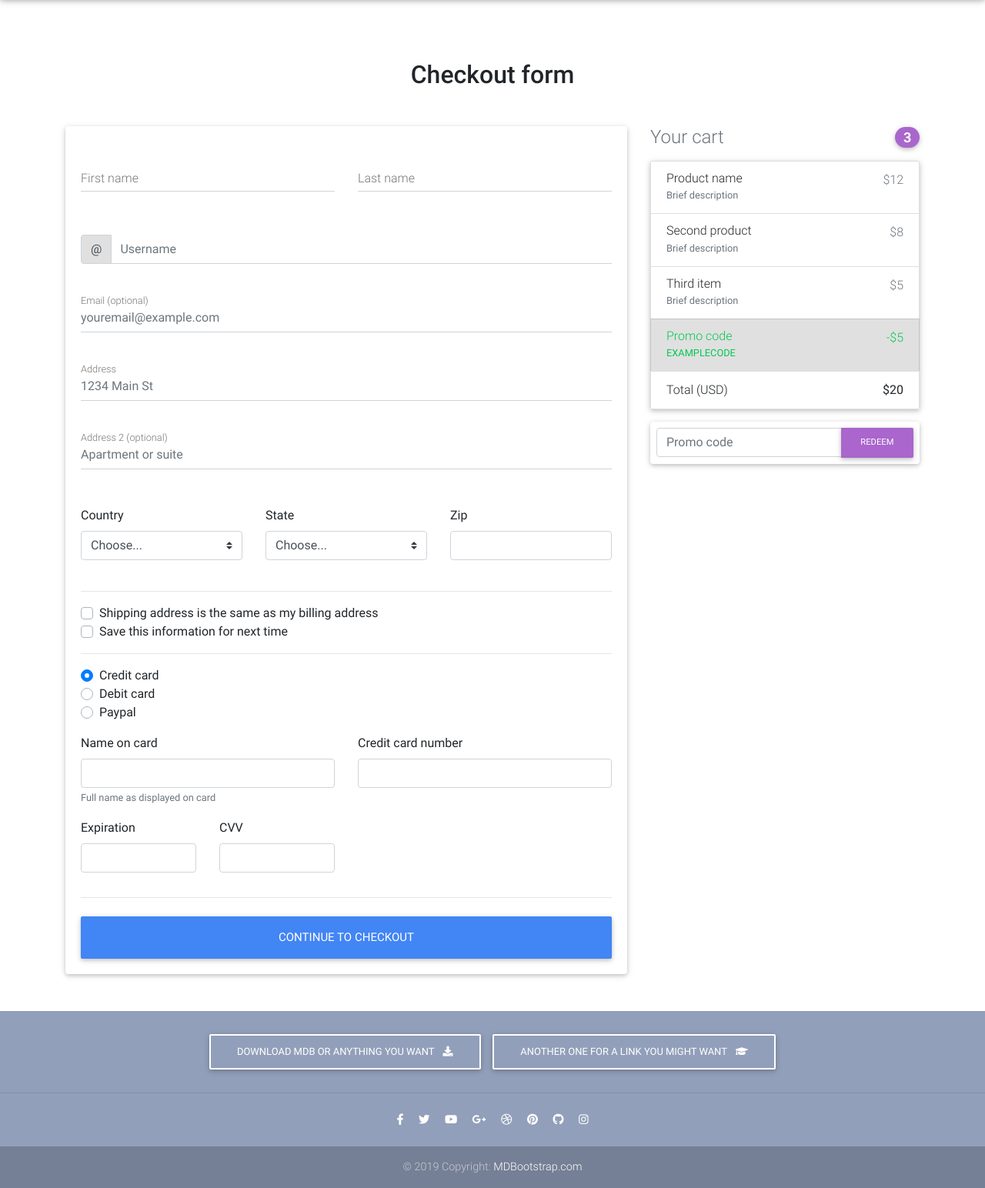
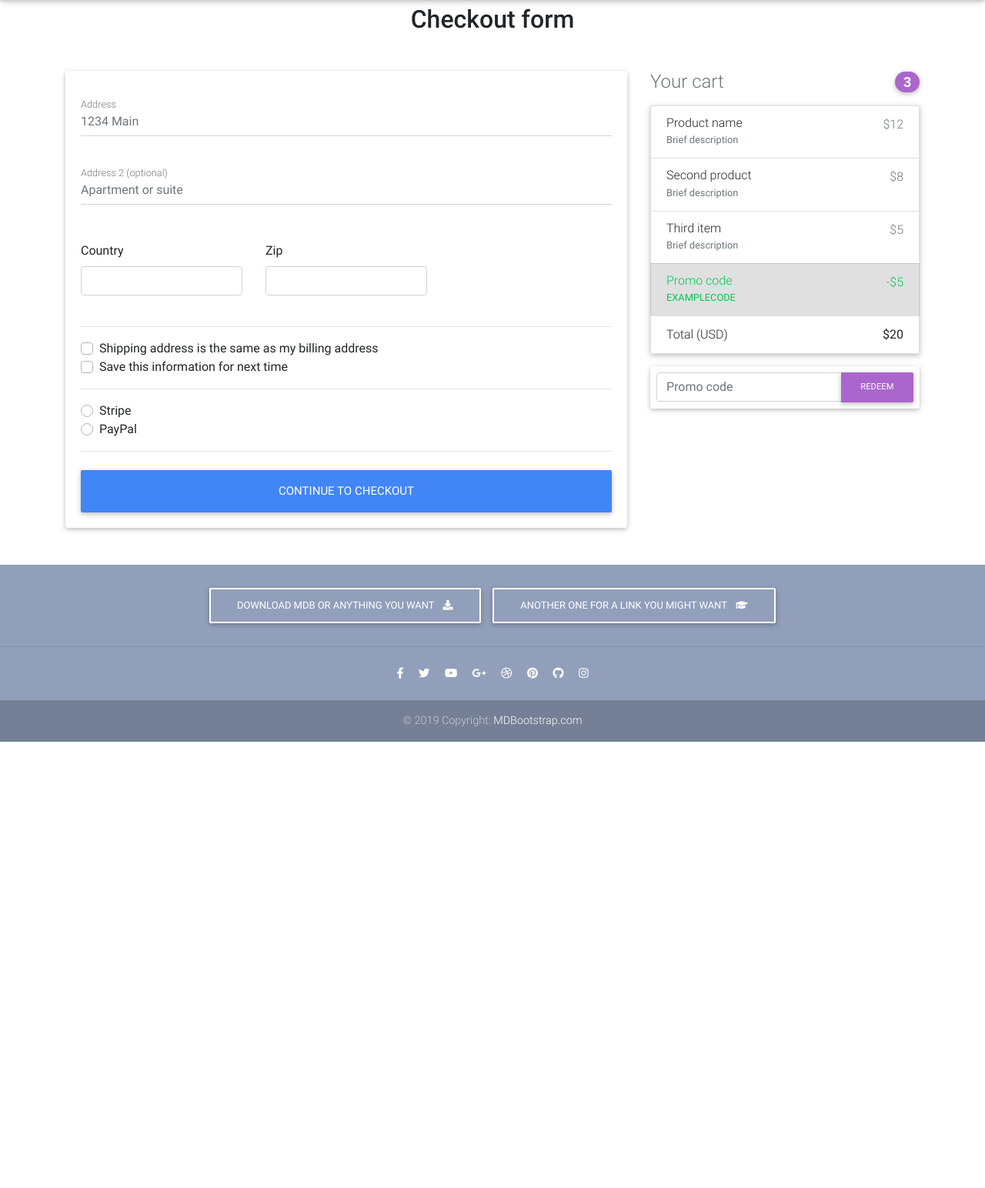
Before and after one commit to mb10-hub/ecommerce, a Django app: page /checkout/ in a window 1280 px wide. Shown: the part 66-1610 px from the top of the page at 77% size. After the commit the page ends 1030 px from the top, so only its background shows below. Run offline with Django 3.2, Linux system fonts and the light colour scheme; some libraries are stand-ins or nearby versions.

Commit message:
added functionality to checkout

```diff
--- /dev/null
+++ b/core/forms.py
@@ -0,0 +1,27 @@
+from django import forms
+from django_countries.fields import CountryField
+from django_countries.widgets import CountrySelectWidget
+
+PAYMENT_CHOICES = {
+    ('S', 'Stripe'),
+    ('P', 'PayPal')
+}
+
+class CheckoutForm(forms.Form):
+    street_address = forms.CharField(widget=forms.TextInput(attrs={
+        'placeholder': '1234 Main'
+    }))
+    appartment_address = forms.CharField(required=False, widget=forms.TextInput(attrs={
+        'placeholder': 'Apartment or suite'
+    }))
+    country = CountryField(blank_label='(select country)').formfield(
+        required=False,
+        widget=CountrySelectWidget(attrs={
+            'class': 'custom-select d-block w-100',
+        }))
+    zip = forms.CharField(widget=forms.TextInput(attrs={
+        'class': 'form-control'
+    }))
+    same_shipping_address = forms.BooleanField(required=False)
+    save_info = forms.BooleanField(required=False)
+    payment_option = forms.ChoiceField(widget=forms.RadioSelect(), choices=PAYMENT_CHOICES)
--- a/core/urls.py
+++ b/core/urls.py
@@ -2,7 +2,7 @@ from django.urls import path
 from .views import (
     item_list,
     product_page,
-    checkout_page,
+    CheckoutView,
     HomeView,
     OrderSummaryView,
     ItemDetailView,
@@ -16,7 +16,7 @@ app_name = 'core'
 urlpatterns = [
     path('', HomeView.as_view(), name='home'),
     path('product/<slug>/', ItemDetailView.as_view(), name='product-page'),
-    path('checkout/', checkout_page, name='checkout-page'),
+    path('checkout/', CheckoutView.as_view(), name='checkout-page'),
     path('order-summary/', OrderSummaryView.as_view(), name='order-summary'),
     path('add-to-cart/<slug>/', add_to_cart, name='add-to-cart'),
     path('remove-from-cart/<slug>/', remove_from_cart, name='remove-from-cart'),
--- a/core/views.py
+++ b/core/views.py
@@ -4,7 +4,8 @@ from django.contrib.auth.decorators import login_required
 from django.contrib.auth.mixins import LoginRequiredMixin
 from django.shortcuts import render, get_object_or_404, redirect
 from django.views.generic import ListView, DetailView, View
-from .models import Item, Order, OrderItem
+from .models import Item, Order, OrderItem, BillingAddress
+from .forms import CheckoutForm
 from django.utils import timezone
 
 def item_list(request):
@@ -22,9 +23,51 @@ def product_page(request):
     }
     return render(request, "product-page.html", context)
 
-def checkout_page(request):
-    context = {}
-    return render(request, "checkout-page.html", context)
+class CheckoutView(View):
+    def get(self, *args, **kwargs):
+        form = CheckoutForm()
+        context = {
+            'form': form
+
+        }
+        return render(self.request, "checkout-page.html", context)
+
+    def post(self, *args, **kwargs):
+        form = CheckoutForm(self.request.POST or None)
+        try:
+            order = Order.objects.get(user=self.request.user, ordered=False)
+
+            if form.is_valid():
+                street_address = form.cleaned_data.get('street_address')
+                appartment_address = form.cleaned_data.get('appartment_address')
+                country = form.cleaned_data.get('country')
+                zip = form.cleaned_data.get('zip')
+                # TODO: add functionality to the commented out
+                # same_shipping_address = form.cleaned_data.get('same_billing_address')
+                # save_info = form.cleaned_data.get('save_info')
+                payment_option = form.cleaned_data.get('payment_option')
+
+                billing_address = BillingAddress(
+                user = user.request.user,
+                street_address = street_address,
+                apartment_address = appartment_address,
+                country = country,
+                zip = zip
+                )
+                billing_address.save()
+                order.billing_address = billing_address
+                order.save()
+                #TODO: add redirect to the selected payment option
+
+                return redirect('core:checkout-page')
+            messages.warning(self.request, "Failed checkout")
+            return redirect('core:checkout-page')
+
+
+        except ObjectDoesNotExist:
+            messages.error(self.request, "You do not have an active order")
+            return redirect("core:order-summary")
+
 
 class HomeView(ListView):
     model = Item
--- a/ecommerce_project/settings.py
+++ b/ecommerce_project/settings.py
@@ -49,6 +49,7 @@ INSTALLED_APPS = [
     'allauth.account',
     'allauth.socialaccount',
     'crispy_forms',
+    'django_countries',
 
     'core',
 ]
--- a/requirements.txt
+++ b/requirements.txt
@@ -5,6 +5,7 @@ chardet==3.0.4
 defusedxml==0.6.0
 Django==3.0.7
 django-allauth==0.42.0
+django-countries==6.1.2
 django-crispy-forms==1.9.1
 idna==2.9
 isort==4.3.21
--- a/templates/checkout-page.html
+++ b/templates/checkout-page.html
@@ -1,7 +1,8 @@
 {% extends "base.html" %}
+{% load crispy_forms_tags %}
 
 {% block content %}
-  <main class="mt-5 pt-4">
+  <main>
     <div class="container wow fadeIn">
 
       <!-- Heading -->
@@ -15,63 +16,30 @@
 
           <!--Card-->
           <div class="card">
+            <!-- <form method="POST">
+            {% csrf_token %}
+            {{ form|crispy }}
+            <button class='btn btn-primary' type="submit">Checkout</button>
+           </form> -->
+
 
             <!--Card content-->
-            <form class="card-body">
+            <form  method="POST" class="card-body">
+              {% csrf_token %}
 
-              <!--Grid row-->
-              <div class="row">
 
-                <!--Grid column-->
-                <div class="col-md-6 mb-2">
-
-                  <!--firstName-->
-                  <div class="md-form ">
-                    <input type="text" id="firstName" class="form-control">
-                    <label for="firstName" class="">First name</label>
-                  </div>
-
-                </div>
-                <!--Grid column-->
-
-                <!--Grid column-->
-                <div class="col-md-6 mb-2">
-
-                  <!--lastName-->
-                  <div class="md-form">
-                    <input type="text" id="lastName" class="form-control">
-                    <label for="lastName" class="">Last name</label>
-                  </div>
-
-                </div>
-                <!--Grid column-->
-
-              </div>
-              <!--Grid row-->
-
-              <!--Username-->
-              <div class="md-form input-group pl-0 mb-5">
-                <div class="input-group-prepend">
-                  <span class="input-group-text" id="basic-addon1">@</span>
-                </div>
-                <input type="text" class="form-control py-0" placeholder="Username" aria-describedby="basic-addon1">
-              </div>
-
-              <!--email-->
-              <div class="md-form mb-5">
-                <input type="text" id="email" class="form-control" placeholder="youremail@example.com">
-                <label for="email" class="">Email (optional)</label>
-              </div>
 
               <!--address-->
               <div class="md-form mb-5">
-                <input type="text" id="address" class="form-control" placeholder="1234 Main St">
+                <!-- <input type="text" id="address" class="form-control" placeholder="1234 Main St"> -->
+                {{ form.street_address}}
                 <label for="address" class="">Address</label>
               </div>
 
               <!--address-2-->
               <div class="md-form mb-5">
-                <input type="text" id="address-2" class="form-control" placeholder="Apartment or suite">
+                <!-- <input type="text" id="address-2" class="form-control" placeholder="Apartment or suite"> -->
+                {{ form.appartment_address}}
                 <label for="address-2" class="">Address 2 (optional)</label>
               </div>
 
@@ -82,10 +50,12 @@
                 <div class="col-lg-4 col-md-12 mb-4">
 
                   <label for="country">Country</label>
-                  <select class="custom-select d-block w-100" id="country" required>
+                  <!-- <select class="custom-select d-block w-100" id="country" required>
                     <option value="">Choose...</option>
                     <option>United States</option>
-                  </select>
+                  </select> -->
+
+                  {{ form.country }}
                   <div class="invalid-feedback">
                     Please select a valid country.
                   </div>
@@ -93,26 +63,14 @@
                 </div>
                 <!--Grid column-->
 
-                <!--Grid column-->
-                <div class="col-lg-4 col-md-6 mb-4">
 
-                  <label for="state">State</label>
-                  <select class="custom-select d-block w-100" id="state" required>
-                    <option value="">Choose...</option>
-                    <option>California</option>
-                  </select>
-                  <div class="invalid-feedback">
-                    Please provide a valid state.
-                  </div>
-
-                </div>
-                <!--Grid column-->
 
                 <!--Grid column-->
                 <div class="col-lg-4 col-md-6 mb-4">
 
                   <label for="zip">Zip</label>
-                  <input type="text" class="form-control" id="zip" placeholder="" required>
+                  <!-- <input type="text" class="form-control" id="zip" placeholder="" required> -->
+                  {{ form.zip }}
                   <div class="invalid-feedback">
                     Zip code required.
                   </div>
@@ -126,63 +84,32 @@
               <hr>
 
               <div class="custom-control custom-checkbox">
-                <input type="checkbox" class="custom-control-input" id="same-address">
+                <input {% if form.same_shipping_address.value %} checked {% endif %}
+                type="checkbox" class="custom-control-input" name="same_billing_address" id="same-address">
                 <label class="custom-control-label" for="same-address">Shipping address is the same as my billing address</label>
               </div>
               <div class="custom-control custom-checkbox">
-                <input type="checkbox" class="custom-control-input" id="save-info">
+                <input {% if form.same_billing_address.value %} checked {% endif %}
+                type="checkbox" class="custom-control-input" name="save-info" id="save-info">
                 <label class="custom-control-label" for="save-info">Save this information for next time</label>
               </div>
 
               <hr>
 
               <div class="d-block my-3">
+                <!-- the tuple in the payment options from forms -->
+                {% for value, name in form.fields.payment_option.choices %}
                 <div class="custom-control custom-radio">
-                  <input id="credit" name="paymentMethod" type="radio" class="custom-control-input" checked required>
-                  <label class="custom-control-label" for="credit">Credit card</label>
+                  <input id="{{ name }}" name="payment_option" value="{{ value }}" type="radio" class="custom-control-input" required>
+                  <label class="custom-control-label" for="{{ name }}">{{ name }}</label>
                 </div>
-                <div class="custom-control custom-radio">
-                  <input id="debit" name="paymentMethod" type="radio" class="custom-control-input" required>
-                  <label class="custom-control-label" for="debit">Debit card</label>
-                </div>
-                <div class="custom-control custom-radio">
+                {% endfor %}
+                <!-- <div class="custom-control custom-radio">
                   <input id="paypal" name="paymentMethod" type="radio" class="custom-control-input" required>
                   <label class="custom-control-label" for="paypal">Paypal</label>
-                </div>
+                </div> -->
               </div>
-              <div class="row">
-                <div class="col-md-6 mb-3">
-                  <label for="cc-name">Name on card</label>
-                  <input type="text" class="form-control" id="cc-name" placeholder="" required>
-                  <small class="text-muted">Full name as displayed on card</small>
-                  <div class="invalid-feedback">
-                    Name on card is required
-                  </div>
-                </div>
-                <div class="col-md-6 mb-3">
-                  <label for="cc-number">Credit card number</label>
-                  <input type="text" class="form-control" id="cc-number" placeholder="" required>
-                  <div class="invalid-feedback">
-                    Credit card number is required
-                  </div>
-                </div>
-              </div>
-              <div class="row">
-                <div class="col-md-3 mb-3">
-                  <label for="cc-expiration">Expiration</label>
-                  <input type="text" class="form-control" id="cc-expiration" placeholder="" required>
-                  <div class="invalid-feedback">
-                    Expiration date required
-                  </div>
-                </div>
-                <div class="col-md-3 mb-3">
-                  <label for="cc-expiration">CVV</label>
-                  <input type="text" class="form-control" id="cc-cvv" placeholder="" required>
-                  <div class="invalid-feedback">
-                    Security code required
-                  </div>
-                </div>
-              </div>
+
               <hr class="mb-4">
               <button class="btn btn-primary btn-lg btn-block" type="submit">Continue to checkout</button>
 
```
Also changed, not shown: core/models.py (+15 -0 lines), core/migrations/0013_auto_20200614_1933.py (added), core/migrations/0014_order_billing_address.py (added), core/migrations/0015_auto_20200614_1950.py (added), db.sqlite3.
